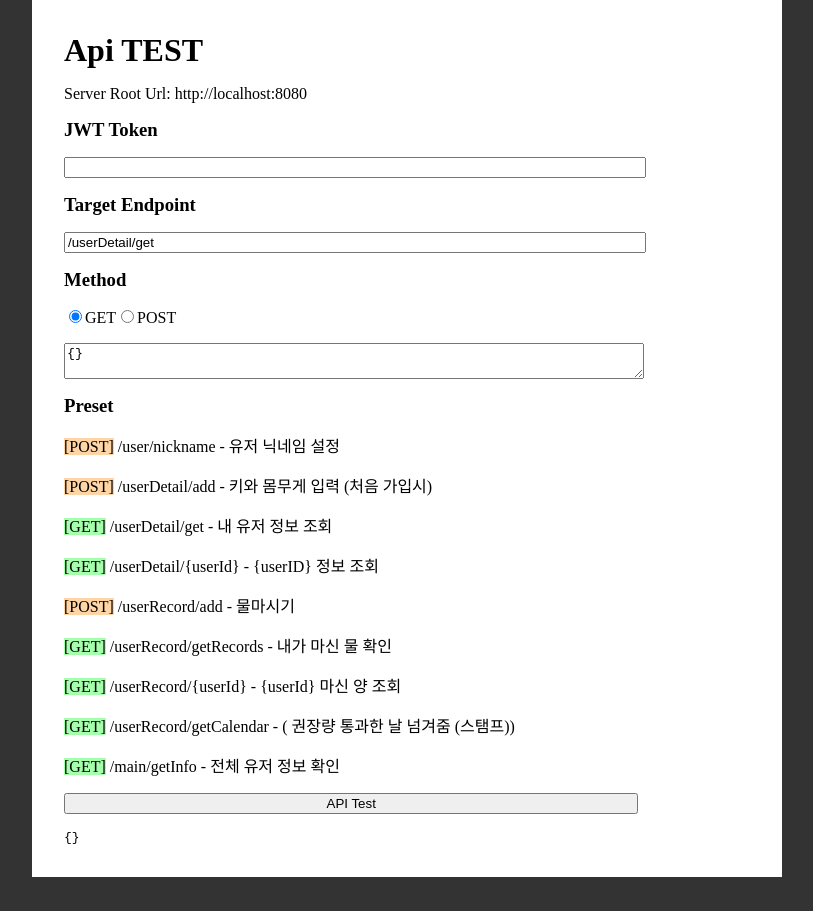
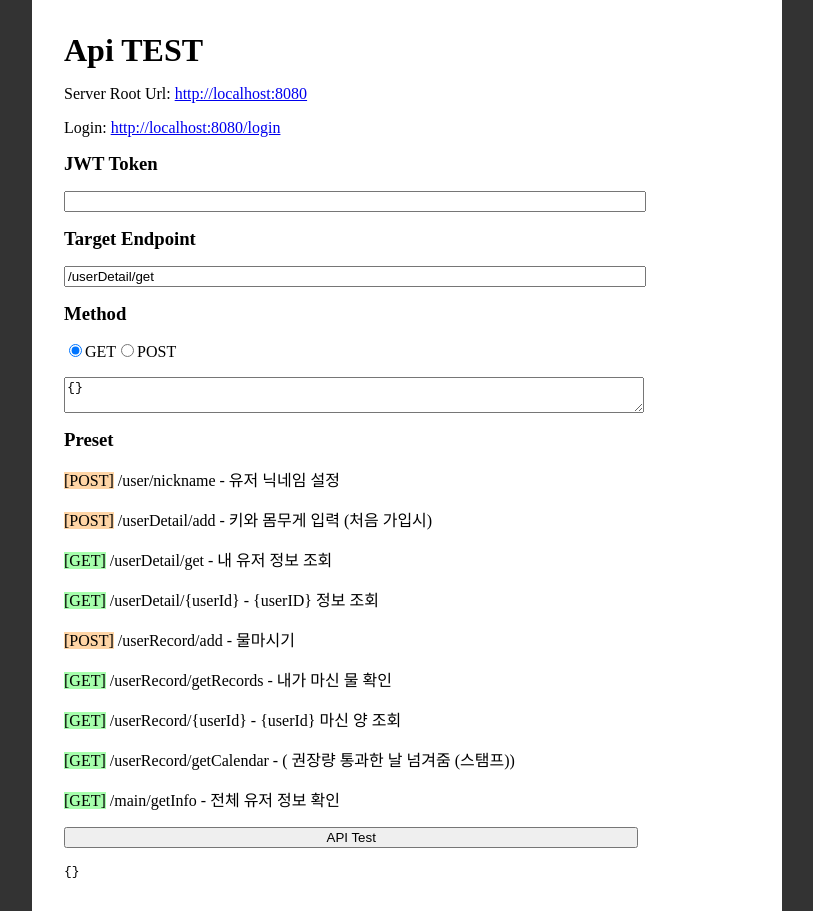
Before and after one commit to LikeLionHGU/WOMOOL_Front, a React (Vite) app: page /apitest in a window 1280 px wide. Shown: the whole page, without its empty margins (233-1046 px from the left). Before the commit the page ends 877 px from the top, so only its background shows below. Built offline with nearby package versions, Linux system fonts and the light colour scheme; a web font is replaced by a local one.

Commit message:
feat(apitest.jsx): add login link

```diff
--- a/src/pages/ApiTest.jsx
+++ b/src/pages/ApiTest.jsx
@@ -99,7 +99,22 @@ function ApiTest() {
     <Container>
       <ApiTestC>
         <h1>Api TEST</h1>
-        <div>Server Root Url: {serverRootUrl}</div>
+        <div>
+          Server Root Url:{" "}
+          <a target="_blank" rel="noopener noreferrer" href={serverRootUrl}>
+            {serverRootUrl}
+          </a>
+        </div>
+        <div>
+          Login:{" "}
+          <a
+            target="_blank"
+            rel="noopener noreferrer"
+            href={`${serverRootUrl}/login`}
+          >
+            {serverRootUrl}/login
+          </a>
+        </div>
         <h3>JWT Token</h3>
         <input value={jwtValue} readOnly />
         <h3>Target Endpoint</h3>
```
